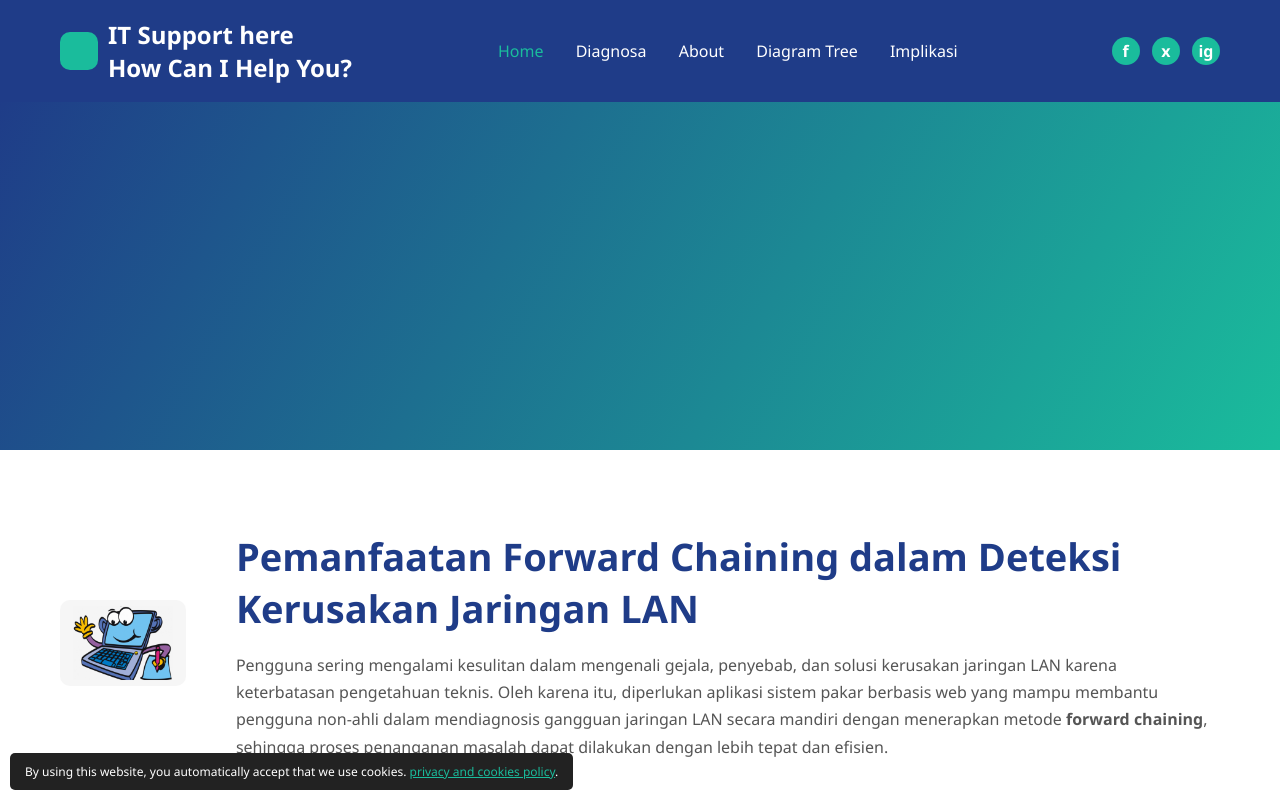
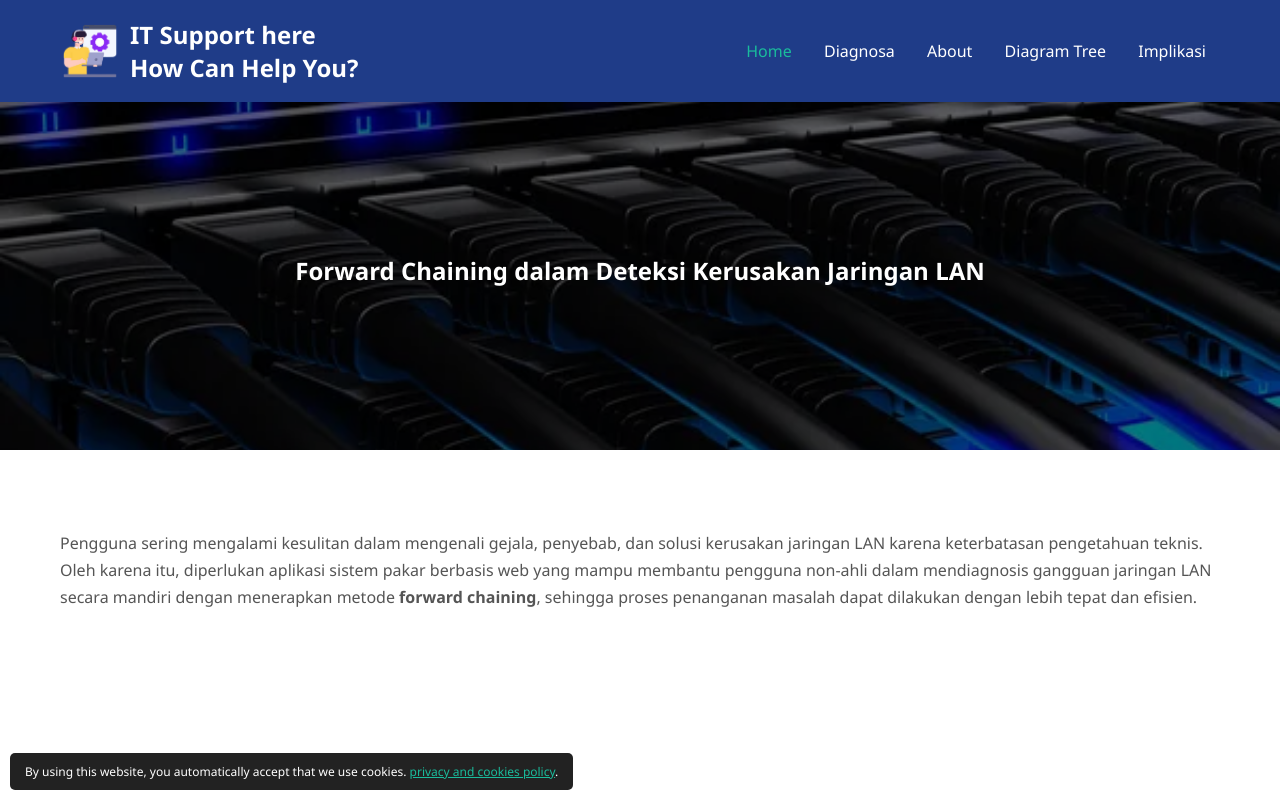
Before and after one commit to sutasdianto-1/sistem-pakar-LAN, a plain HTML site: page index.html in a window 1280 px wide. Drawn offline with Linux system fonts and the light colour scheme.

Commit message:
update
Updated the navbar with a logo image and improved the hero section content.

```diff
--- a/index.html
+++ b/index.html
@@ -11,8 +11,8 @@
 <!-- ===== Navbar ===== -->
 <header class="navbar">
     <div class="logo">
-        <span class="logo-box"></span>
-        <h2>IT Support here<br><span>How Can I Help You?</span></h2>
+        <img src="assets/logo.png" alt="Logo" class="logo-img">
+        <h2>IT Support here<br><span>How Can Help You?</span></h2>
     </div>
 
     <nav>
@@ -20,28 +20,24 @@
         <a href="diagnosa.html">Diagnosa</a>
         <a href="about.html">About</a>
         <a href="diagram-tree.html">Diagram Tree</a>
-        <a href="#">Implikasi</a>
+        <a href="diagnosa.html">Implikasi</a>
     </nav>
 
-    <div class="social">
-        <a href="#">f</a>
-        <a href="#">x</a>
-        <a href="#">ig</a>
-    </div>
 </header>
 
 <!-- ===== Hero Section ===== -->
-<section class="hero network-bg">
+<section class="hero hero-bg">
+    <div class="hero-content">
+        <h1>Forward Chaining dalam Deteksi Kerusakan Jaringan LAN</h1>
 
+    </div>
 </section>
+
 
 <!-- ===== Content Section ===== -->
 <section class="content">
-    <div class="content-image">
-        <img src="assets/content.jpg" alt="Content Image">
-    </div>
+
     <div class="content-text">
-        <h1>Pemanfaatan Forward Chaining dalam Deteksi Kerusakan Jaringan LAN</h1>
         <p>
             Pengguna sering mengalami kesulitan dalam mengenali gejala, penyebab, dan solusi kerusakan jaringan LAN karena keterbatasan pengetahuan teknis.
             Oleh karena itu, diperlukan aplikasi sistem pakar berbasis web yang mampu membantu pengguna non-ahli
```
